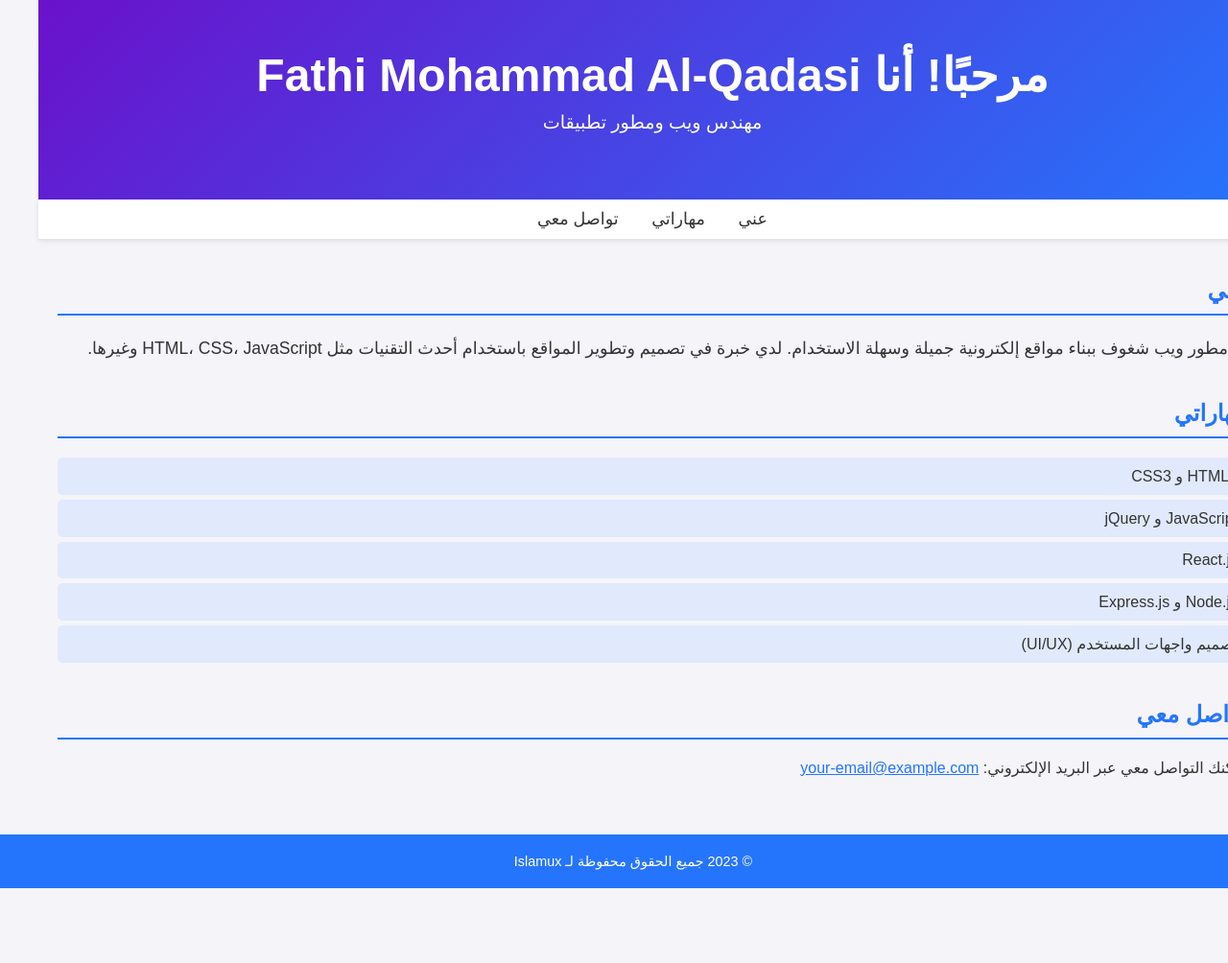
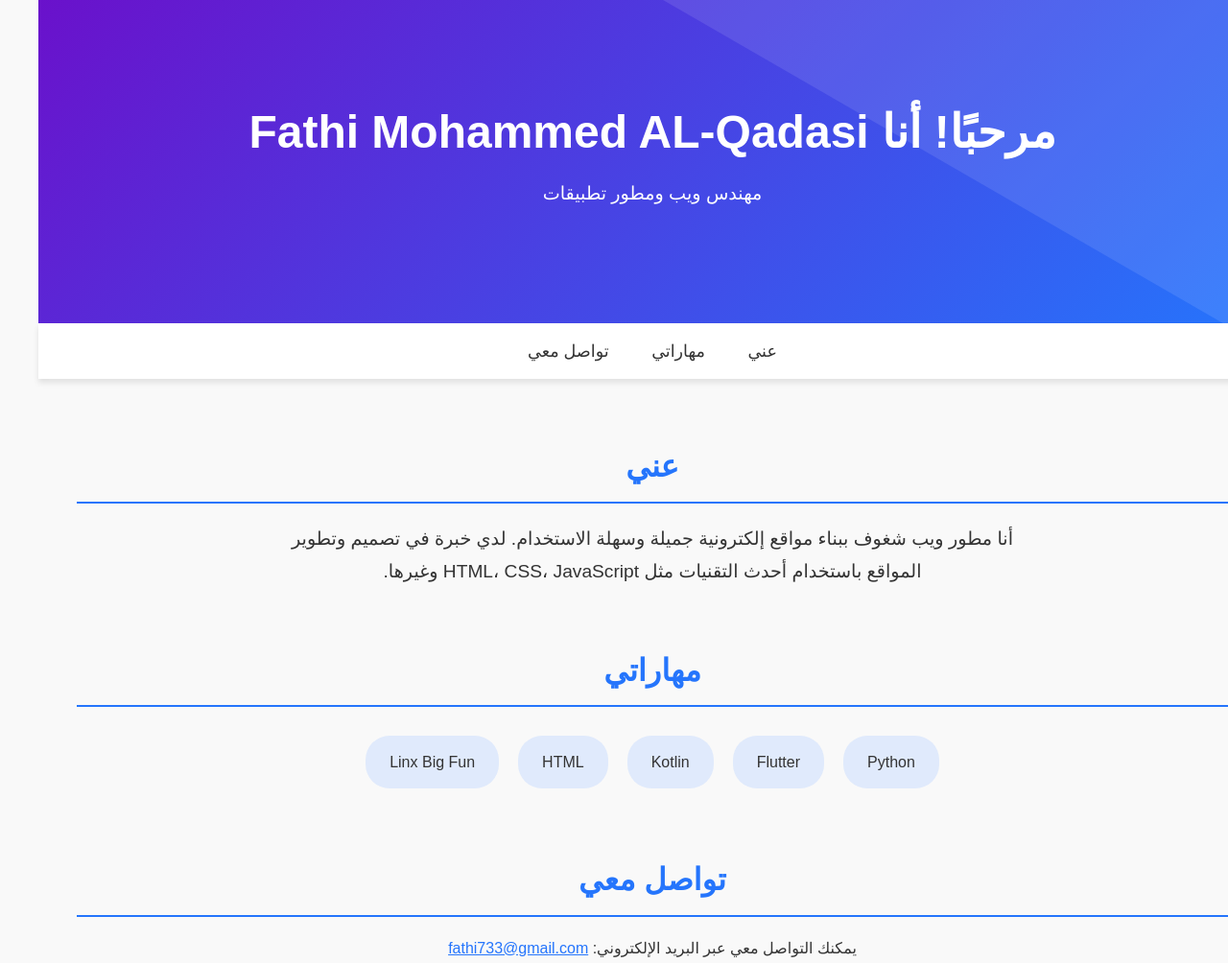
Before and after one commit to islamux/islamuxDevJourney, a plain HTML site: page index.html in a window 1280 px wide. Shown: the top 1004 px of the page at 96% size. Before the commit the page ends 926 px from the top, so only its background shows below. Drawn offline with Linux system fonts and the light colour scheme.

Commit message:
make ui more attractive

```diff
--- a/index.html
+++ b/index.html
@@ -5,69 +5,119 @@
     <meta name="viewport" content="width=device-width, initial-scale=1.0">
     <title>موقعي الشخصي</title>
     <style>
+        /* تنسيقات عامة */
         body {
-            font-family: Arial, sans-serif;
+            font-family: 'Tajawal', Arial, sans-serif;
             margin: 0;
             padding: 0;
-            background-color: #f4f4f9;
+            background-color: #f9f9f9;
             color: #333;
+            line-height: 1.6;
         }
+
         header {
             background: linear-gradient(135deg, #6a11cb, #2575fc);
             color: white;
-            padding: 50px 20px;
+            padding: 100px 20px;
             text-align: center;
+            position: relative;
+            overflow: hidden;
         }
+
         header h1 {
+            font-size: 3em;
             margin: 0;
-            font-size: 3em;
+            animation: fadeIn 2s ease-in-out;
         }
+
         header p {
             font-size: 1.2em;
             margin-top: 10px;
+            animation: slideUp 1.5s ease-in-out;
         }
+
+        /* زخرفة خلفية */
+        header::before {
+            content: '';
+            position: absolute;
+            top: 0;
+            left: 0;
+            width: 200%;
+            height: 100%;
+            background: rgba(255, 255, 255, 0.1);
+            transform: rotate(30deg);
+            animation: moveBackground 10s infinite linear;
+        }
+
         nav {
             background-color: #fff;
-            padding: 10px;
+            padding: 15px;
             text-align: center;
-            box-shadow: 0 2px 5px rgba(0, 0, 0, 0.1);
+            box-shadow: 0 4px 6px rgba(0, 0, 0, 0.1);
         }
+
         nav a {
             text-decoration: none;
             color: #333;
-            margin: 0 15px;
+            margin: 0 20px;
             font-size: 1.1em;
-            transition: color 0.3s ease;
+            transition: color 0.3s ease, transform 0.3s ease;
         }
+
         nav a:hover {
             color: #2575fc;
+            transform: scale(1.1);
         }
+
         .container {
-            padding: 20px;
+            padding: 40px 20px;
+            max-width: 1200px;
+            margin: 0 auto;
         }
+
         .section {
-            margin-bottom: 40px;
+            margin-bottom: 60px;
+            text-align: center;
         }
+
         .section h2 {
             color: #2575fc;
             border-bottom: 2px solid #2575fc;
             padding-bottom: 10px;
+            font-size: 2em;
+            margin-bottom: 20px;
         }
+
         .about-me p {
-            line-height: 1.6;
-            font-size: 1.1em;
+            font-size: 1.2em;
+            line-height: 1.8;
+            margin: 0 auto;
+            max-width: 800px;
         }
+
         .skills ul {
             list-style: none;
             padding: 0;
+            display: flex;
+            justify-content: center;
+            flex-wrap: wrap;
         }
+
         .skills li {
             background-color: #e0eafc;
-            margin: 5px 0;
-            padding: 10px;
-            border-radius: 5px;
+            margin: 10px;
+            padding: 15px 25px;
+            border-radius: 25px;
             font-size: 1em;
+            transition: transform 0.3s ease, background-color 0.3s ease;
         }
+
+        .skills li:hover {
+            background-color: #2575fc;
+            color: white;
+            transform: scale(1.1);
+        }
+
         footer {
             background-color: #2575fc;
             color: white;
@@ -77,10 +127,43 @@
             bottom: 0;
             width: 100%;
         }
+
         footer p {
             margin: 0;
             font-size: 0.9em;
         }
+
+        /* تأثيرات CSS */
+        @keyframes fadeIn {
+            from {
+                opacity: 0;
+            }
+            to {
+                opacity: 1;
+            }
+        }
+
+        @keyframes slideUp {
+            from {
+                transform: translateY(20px);
+                opacity: 0;
+            }
+            to {
+                transform: translateY(0);
+                opacity: 1;
+            }
+        }
+
+        @keyframes moveBackground {
+            0% {
+                transform: translateX(-50%) rotate(30deg);
+            }
+            100% {
+                transform: translateX(50%) rotate(30deg);
+            }
+        }
+
+        /* استجابة للشاشات الصغيرة */
         @media (max-width: 768px) {
             header h1 {
                 font-size: 2em;
@@ -96,36 +179,41 @@
 </head>
 <body>
     <header>
-        <h1>مرحبًا! أنا Fathi Mohammad Al-Qadasi</h1>
+        <h1>مرحبًا! أنا Fathi Mohammed AL-Qadasi</h1>
         <p>مهندس ويب ومطور تطبيقات</p>
     </header>
+
     <nav>
         <a href="#about">عني</a>
         <a href="#skills">مهاراتي</a>
         <a href="#contact">تواصل معي</a>
     </nav>
+
     <div class="container">
         <section id="about" class="section about-me">
             <h2>عني</h2>
             <p>أنا مطور ويب شغوف ببناء مواقع إلكترونية جميلة وسهلة الاستخدام. لدي خبرة في تصميم وتطوير المواقع باستخدام أحدث التقنيات مثل HTML، CSS، JavaScript وغيرها.</p>
         </section>
+
         <section id="skills" class="section skills">
             <h2>مهاراتي</h2>
             <ul>
-                <li>HTML5 و CSS3</li>
-                <li>JavaScript و jQuery</li>
-                <li>React.js</li>
-                <li>Node.js و Express.js</li>
-                <li>تصميم واجهات المستخدم (UI/UX)</li>
+                <li> Python</li>
+                <li> Flutter</li>
+                <li>Kotlin</li>
+                <li>HTML</li>
+                <li>Linx Big Fun</li>
             </ul>
         </section>
+
         <section id="contact" class="section contact">
             <h2>تواصل معي</h2>
-            <p>يمكنك التواصل معي عبر البريد الإلكتروني: <a href="mailto:fathi733@gmail.com" style="color: #2575fc;">your-email@example.com</a></p>
+            <p>يمكنك التواصل معي عبر البريد الإلكتروني: <a href="mailto:your-email@example.com" style="color: #2575fc;">fathi733@gmail.com</a></p>
         </section>
     </div>
+
     <footer>
-        <p>&copy; 2023 جميع الحقوق محفوظة لـ Islamux</p>
+        <p>&copy; 2025 جميع الحقوق محفوظة لـ Islamux</p>
     </footer>
 </body>
 </html>
```
